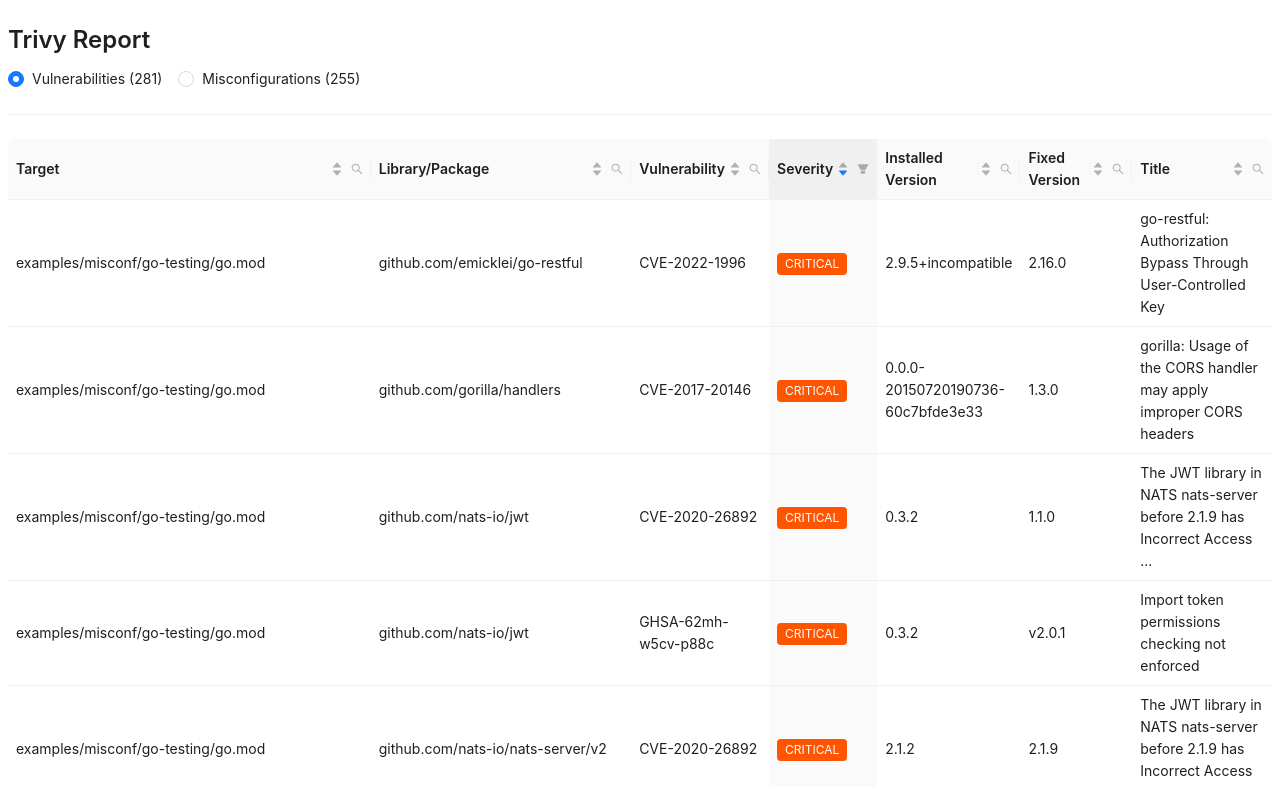
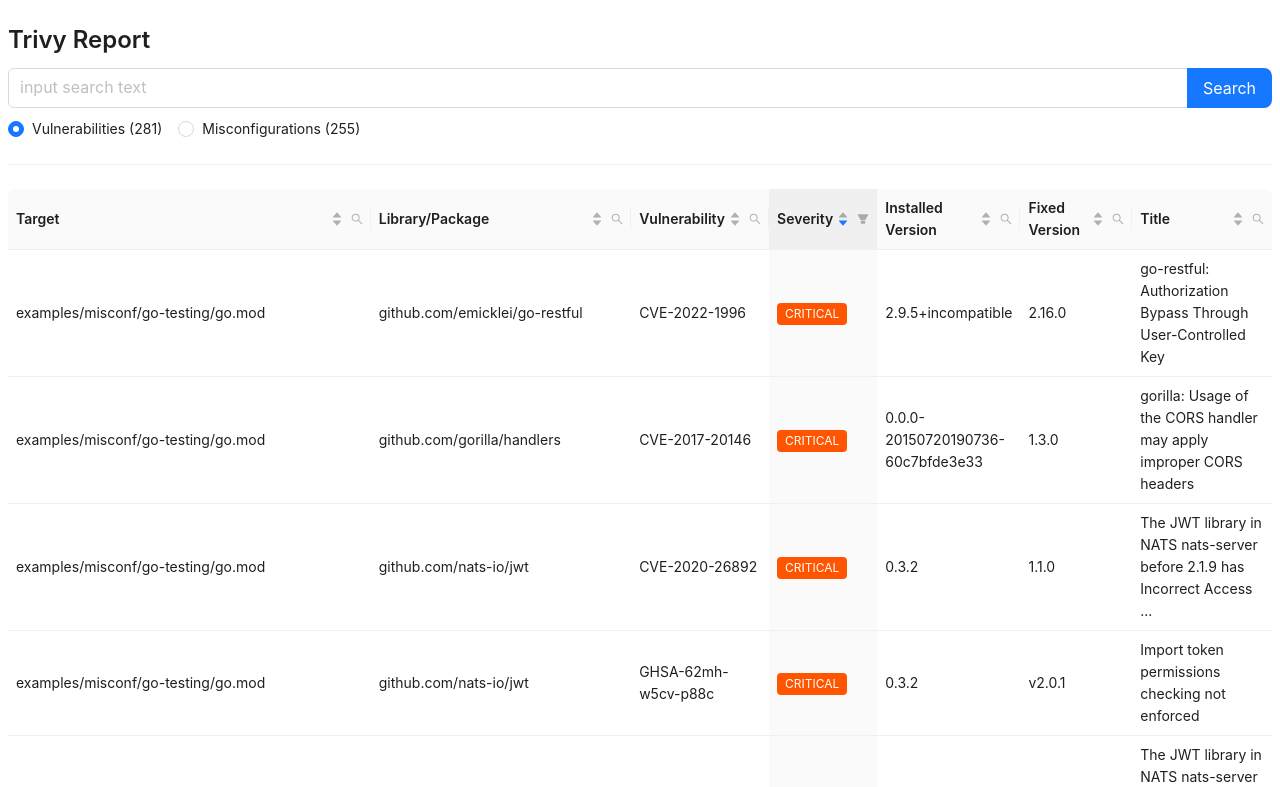
Before and after one commit to fatihtokus/scan2html, a React (Vite) app in the folder src/frontend-app/: page / in a window 1280 px wide. Shown: the top 787 px of the page. Built offline with nearby package versions, Linux system fonts and the light colour scheme.

Commit message:
tkt-20 search input was added

```diff
--- a/src/frontend-app/src/components/trivy-report/TrivyReport.tsx
+++ b/src/frontend-app/src/components/trivy-report/TrivyReport.tsx
@@ -1,8 +1,8 @@
-import { Divider, Radio } from "antd";
+import { Divider, Input, Radio } from "antd";
 import Title from "antd/es/typography/Title";
 import { NormalizedResultForDataTable } from "../../types";
-import Misconfigurations from "./Misconfigurations";
-import Vulnerabilities from "./Vulnerabilities";
+import Misconfigurations from "./components/Misconfigurations";
+import Vulnerabilities from "./components/Vulnerabilities";
 
 interface TrivyReportProps {
   vulnerabilities: NormalizedResultForDataTable[];
@@ -11,27 +11,54 @@ interface TrivyReportProps {
   setVulnerabilitiesOrMisconfigurations: (value: string) => void;
 }
 
-const TrivyReport: React.FC<TrivyReportProps> = ({ vulnerabilities, misconfigurations, vulnerabilitiesOrMisconfigurations, setVulnerabilitiesOrMisconfigurations }) => {
+const TrivyReport: React.FC<TrivyReportProps> = ({
+  vulnerabilities,
+  misconfigurations,
+  vulnerabilitiesOrMisconfigurations,
+  setVulnerabilitiesOrMisconfigurations,
+}) => {
   console.log("TrivyReport-vulnerabilities:", vulnerabilities);
   console.log("TrivyReport-misconfigurations:", misconfigurations);
+
+  const { Search } = Input;
+
+  const onSearch = (value: string) => console.log(value);
 
   return (
     <>
       <Title level={3}>Trivy Report</Title>
+      <div style={{ paddingBottom: "10px" }}>
+        <Search
+          placeholder="input search text"
+          allowClear
+          enterButton="Search"
+          size="large"
+          onSearch={onSearch}
+        />
+      </div>
+
       <Radio.Group
-      onChange={({ target: { value } }) => {
-        setVulnerabilitiesOrMisconfigurations(value);
-      }}
-      value={vulnerabilitiesOrMisconfigurations}
+        onChange={({ target: { value } }) => {
+          setVulnerabilitiesOrMisconfigurations(value);
+        }}
+        value={vulnerabilitiesOrMisconfigurations}
       >
-        <Radio value="vulnerabilities">Vulnerabilities ({vulnerabilities.length})</Radio>
-        <Radio value="misconfigurations">Misconfigurations ({misconfigurations.length})</Radio>
+        <Radio value="vulnerabilities">
+          Vulnerabilities ({vulnerabilities.length})
+        </Radio>
+        <Radio value="misconfigurations">
+          Misconfigurations ({misconfigurations.length})
+        </Radio>
       </Radio.Group>
 
       <Divider />
 
-      {vulnerabilitiesOrMisconfigurations === "vulnerabilities" && <Vulnerabilities result={vulnerabilities}/>}
-      {vulnerabilitiesOrMisconfigurations === "misconfigurations" && <Misconfigurations result={misconfigurations}/>}
+      {vulnerabilitiesOrMisconfigurations === "vulnerabilities" && (
+        <Vulnerabilities result={vulnerabilities} />
+      )}
+      {vulnerabilitiesOrMisconfigurations === "misconfigurations" && (
+        <Misconfigurations result={misconfigurations} />
+      )}
     </>
   );
 };
--- a/src/frontend-app/src/components/trivy-report/Vulnerabilities.tsx
+++ b/src/frontend-app/src/components/trivy-report/components/Misconfigurations.tsx
@@ -4,18 +4,18 @@ import { Button, Input, Space, Table } from "antd";
 import type { ColumnType, ColumnsType } from "antd/es/table";
 import type { FilterConfirmProps } from "antd/es/table/interface";
 import { useRef, useState } from "react";
-import { NormalizedResultForDataTable } from "../../types";
-import SeverityTag from "../shared/SeverityTag";
-import { severityFilters } from "../../constants";
+import SeverityTag from "../../shared/SeverityTag";
+import { severityFilters } from "../../../constants";
+import { NormalizedResultForDataTable } from "../../../types";
 import Highlighter from "react-highlight-words";
 
 type DataIndex = keyof NormalizedResultForDataTable;
 
-interface VulnerabilitiesProps {
+interface MisconfigurationsProps {
   result: NormalizedResultForDataTable[];
 }
 
-const Vulnerabilities: React.FC<VulnerabilitiesProps> = ({ result }) => {
+const Misconfigurations: React.FC<MisconfigurationsProps> = ({ result }) => {
   console.log("Vulnerabilities:", result);
   const [searchText, setSearchText] = useState("");
   const [searchedColumn, setSearchedColumn] = useState("");
@@ -127,32 +127,41 @@ const Vulnerabilities: React.FC<VulnerabilitiesProps> = ({ result }) => {
       ),
   });
 
-  const columns: ColumnsType<NormalizedResultForDataTable>= [
+  const columns: ColumnsType<NormalizedResultForDataTable> = [
     {
       title: "Target",
       dataIndex: "Target",
       key: "Target",
-      width: "10%",
+      width: "8%",
       ...getColumnSearchProps("Target"),
-      sorter: (a: NormalizedResultForDataTable, b: NormalizedResultForDataTable) => a.Target.length - b.Target.length,
+      sorter: (
+        a: NormalizedResultForDataTable,
+        b: NormalizedResultForDataTable
+      ) => a.Target.length - b.Target.length,
       sortDirections: ["descend", "ascend"],
     },
     {
-      title: "Library/Package",
-      dataIndex: "Library",
-      key: "Library",
-      width: "10%",
-      ...getColumnSearchProps("Library"),
-      sorter: (a: NormalizedResultForDataTable, b: NormalizedResultForDataTable) => a.Library.length - b.Library.length,
+      title: "ID",
+      dataIndex: "ID",
+      key: "ID",
+      width: "7%",
+      ...getColumnSearchProps("ID"),
+      sorter: (
+        a: NormalizedResultForDataTable,
+        b: NormalizedResultForDataTable
+      ) => a.ID.length - b.ID.length,
       sortDirections: ["descend", "ascend"],
     },
     {
-      title: "Vulnerability",
-      dataIndex: "Vulnerability",
-      key: "Vulnerability",
-      width: "10%",
-      ...getColumnSearchProps("Vulnerability"),
-      sorter: (a: NormalizedResultForDataTable, b: NormalizedResultForDataTable) => a.Vulnerability.length - b.Vulnerability.length,
+      title: "Title",
+      dataIndex: "Title",
+      key: "Title",
+      width: "15%",
+      ...getColumnSearchProps("Title"),
+      sorter: (
+        a: NormalizedResultForDataTable,
+        b: NormalizedResultForDataTable
+      ) => a.Title.length - b.Title.length,
       sortDirections: ["descend", "ascend"],
     },
     {
@@ -162,45 +171,45 @@ const Vulnerabilities: React.FC<VulnerabilitiesProps> = ({ result }) => {
       width: "5%",
       filters: severityFilters,
       onFilter: (value, record) => record.Severity === value,
-      render: (_, {Severity}) => <SeverityTag severity={Severity} />,
-      defaultSortOrder: 'descend',
-      sorter: (a: NormalizedResultForDataTable, b: NormalizedResultForDataTable) => a.Severity.length - b.Severity.length,
+      render: (_, { Severity }) => <SeverityTag severity={Severity} />,
+      defaultSortOrder: "descend",
+      sorter: (
+        a: NormalizedResultForDataTable,
+        b: NormalizedResultForDataTable
+      ) => a.Severity.length - b.Severity.length,
       sortDirections: ["descend", "ascend"],
     },
     {
-      title: "Installed Version",
-      dataIndex: "InstalledVersion",
-      key: "InstalledVersion",
+      title: "Type",
+      dataIndex: "Type",
+      key: "Type",
       width: "10%",
-      ...getColumnSearchProps("InstalledVersion"),
-      sorter: (a: NormalizedResultForDataTable, b: NormalizedResultForDataTable) => a.InstalledVersion.length - b.InstalledVersion.length,
+      ...getColumnSearchProps("Type"),
+      sorter: (
+        a: NormalizedResultForDataTable,
+        b: NormalizedResultForDataTable
+      ) => a.Type.length - b.Type.length,
       sortDirections: ["descend", "ascend"],
     },
     {
-      title: "Fixed Version",
-      dataIndex: "FixedVersion",
-      key: "FixedVersion",
-      width: "10%",
-      ...getColumnSearchProps("FixedVersion"),
-      sorter: (a: NormalizedResultForDataTable, b: NormalizedResultForDataTable) => a.FixedVersion.length - b.FixedVersion.length,
-      sortDirections: ["descend", "ascend"],
-    },
-    {
-      title: "Title",
-      dataIndex: "Title",
-      key: "Title",
+      title: "Message",
+      dataIndex: "Message",
+      key: "Message",
       width: "15%",
-      ...getColumnSearchProps("Title"),
-      sorter: (a: NormalizedResultForDataTable, b: NormalizedResultForDataTable) => a.Title.localeCompare(b.Title),
+      ...getColumnSearchProps("Message"),
+      sorter: (
+        a: NormalizedResultForDataTable,
+        b: NormalizedResultForDataTable
+      ) => a.Message.length - b.Message.length,
       sortDirections: ["descend", "ascend"],
     },
   ];
 
   return (
     <>
-      <Table columns={columns} dataSource={result} size="small"/>
+      <Table columns={columns} dataSource={result} size="small" />
     </>
   );
 };
 
-export default Vulnerabilities;
+export default Misconfigurations;
--- a/src/frontend-app/src/components/trivy-report/Misconfigurations.tsx
+++ b/src/frontend-app/src/components/trivy-report/components/Vulnerabilities.tsx
@@ -4,18 +4,18 @@ import { Button, Input, Space, Table } from "antd";
 import type { ColumnType, ColumnsType } from "antd/es/table";
 import type { FilterConfirmProps } from "antd/es/table/interface";
 import { useRef, useState } from "react";
-import SeverityTag from "../shared/SeverityTag";
-import { severityFilters } from "../../constants";
-import { NormalizedResultForDataTable } from "../../types";
+import { NormalizedResultForDataTable } from "../../../types";
+import SeverityTag from "../../shared/SeverityTag";
+import { severityFilters } from "../../../constants";
 import Highlighter from "react-highlight-words";
 
 type DataIndex = keyof NormalizedResultForDataTable;
 
-interface MisconfigurationsProps {
+interface VulnerabilitiesProps {
   result: NormalizedResultForDataTable[];
 }
 
-const Misconfigurations: React.FC<MisconfigurationsProps> = ({ result }) => {
+const Vulnerabilities: React.FC<VulnerabilitiesProps> = ({ result }) => {
   console.log("Vulnerabilities:", result);
   const [searchText, setSearchText] = useState("");
   const [searchedColumn, setSearchedColumn] = useState("");
@@ -132,27 +132,36 @@ const Misconfigurations: React.FC<MisconfigurationsProps> = ({ result }) => {
       title: "Target",
       dataIndex: "Target",
       key: "Target",
-      width: "8%",
+      width: "10%",
       ...getColumnSearchProps("Target"),
-      sorter: (a: NormalizedResultForDataTable, b: NormalizedResultForDataTable) => a.Target.length - b.Target.length,
+      sorter: (
+        a: NormalizedResultForDataTable,
+        b: NormalizedResultForDataTable
+      ) => a.Target.length - b.Target.length,
       sortDirections: ["descend", "ascend"],
     },
     {
-      title: "ID",
-      dataIndex: "ID",
-      key: "ID",
-      width: "7%",
-      ...getColumnSearchProps("ID"),
-      sorter: (a: NormalizedResultForDataTable, b: NormalizedResultForDataTable) => a.ID.length - b.ID.length,
+      title: "Library/Package",
+      dataIndex: "Library",
+      key: "Library",
+      width: "10%",
+      ...getColumnSearchProps("Library"),
+      sorter: (
+        a: NormalizedResultForDataTable,
+        b: NormalizedResultForDataTable
+      ) => a.Library.length - b.Library.length,
       sortDirections: ["descend", "ascend"],
     },
     {
-      title: "Title",
-      dataIndex: "Title",
-      key: "Title",
-      width: "15%",
-      ...getColumnSearchProps("Title"),
-      sorter: (a: NormalizedResultForDataTable, b: NormalizedResultForDataTable) => a.Title.length - b.Title.length,
+      title: "Vulnerability",
+      dataIndex: "Vulnerability",
+      key: "Vulnerability",
+      width: "10%",
+      ...getColumnSearchProps("Vulnerability"),
+      sorter: (
+        a: NormalizedResultForDataTable,
+        b: NormalizedResultForDataTable
+      ) => a.Vulnerability.length - b.Vulnerability.length,
       sortDirections: ["descend", "ascend"],
     },
     {
@@ -163,35 +172,56 @@ const Misconfigurations: React.FC<MisconfigurationsProps> = ({ result }) => {
       filters: severityFilters,
       onFilter: (value, record) => record.Severity === value,
       render: (_, { Severity }) => <SeverityTag severity={Severity} />,
-      defaultSortOrder: 'descend',
-      sorter: (a: NormalizedResultForDataTable, b: NormalizedResultForDataTable) => a.Severity.length - b.Severity.length,
+      defaultSortOrder: "descend",
+      sorter: (
+        a: NormalizedResultForDataTable,
+        b: NormalizedResultForDataTable
+      ) => a.Severity.length - b.Severity.length,
       sortDirections: ["descend", "ascend"],
     },
     {
-      title: "Type",
-      dataIndex: "Type",
-      key: "Type",
+      title: "Installed Version",
+      dataIndex: "InstalledVersion",
+      key: "InstalledVersion",
       width: "10%",
-      ...getColumnSearchProps("Type"),
-      sorter: (a: NormalizedResultForDataTable, b: NormalizedResultForDataTable) => a.Type.length - b.Type.length,
+      ...getColumnSearchProps("InstalledVersion"),
+      sorter: (
+        a: NormalizedResultForDataTable,
+        b: NormalizedResultForDataTable
+      ) => a.InstalledVersion.length - b.InstalledVersion.length,
       sortDirections: ["descend", "ascend"],
     },
     {
-      title: "Message",
-      dataIndex: "Message",
-      key: "Message",
+      title: "Fixed Version",
+      dataIndex: "FixedVersion",
+      key: "FixedVersion",
+      width: "10%",
+      ...getColumnSearchProps("FixedVersion"),
+      sorter: (
+        a: NormalizedResultForDataTable,
+        b: NormalizedResultForDataTable
+      ) => a.FixedVersion.length - b.FixedVersion.length,
+      sortDirections: ["descend", "ascend"],
+    },
+    {
+      title: "Title",
+      dataIndex: "Title",
+      key: "Title",
       width: "15%",
-      ...getColumnSearchProps("Message"),
-      sorter: (a: NormalizedResultForDataTable, b: NormalizedResultForDataTable) => a.Message.length - b.Message.length,
+      ...getColumnSearchProps("Title"),
+      sorter: (
+        a: NormalizedResultForDataTable,
+        b: NormalizedResultForDataTable
+      ) => a.Title.localeCompare(b.Title),
       sortDirections: ["descend", "ascend"],
-    }
+    },
   ];
 
   return (
     <>
-      <Table columns={columns} dataSource={result} size="small"/>
+      <Table columns={columns} dataSource={result} size="small" />
     </>
   );
 };
 
-export default Misconfigurations;
+export default Vulnerabilities;
```
